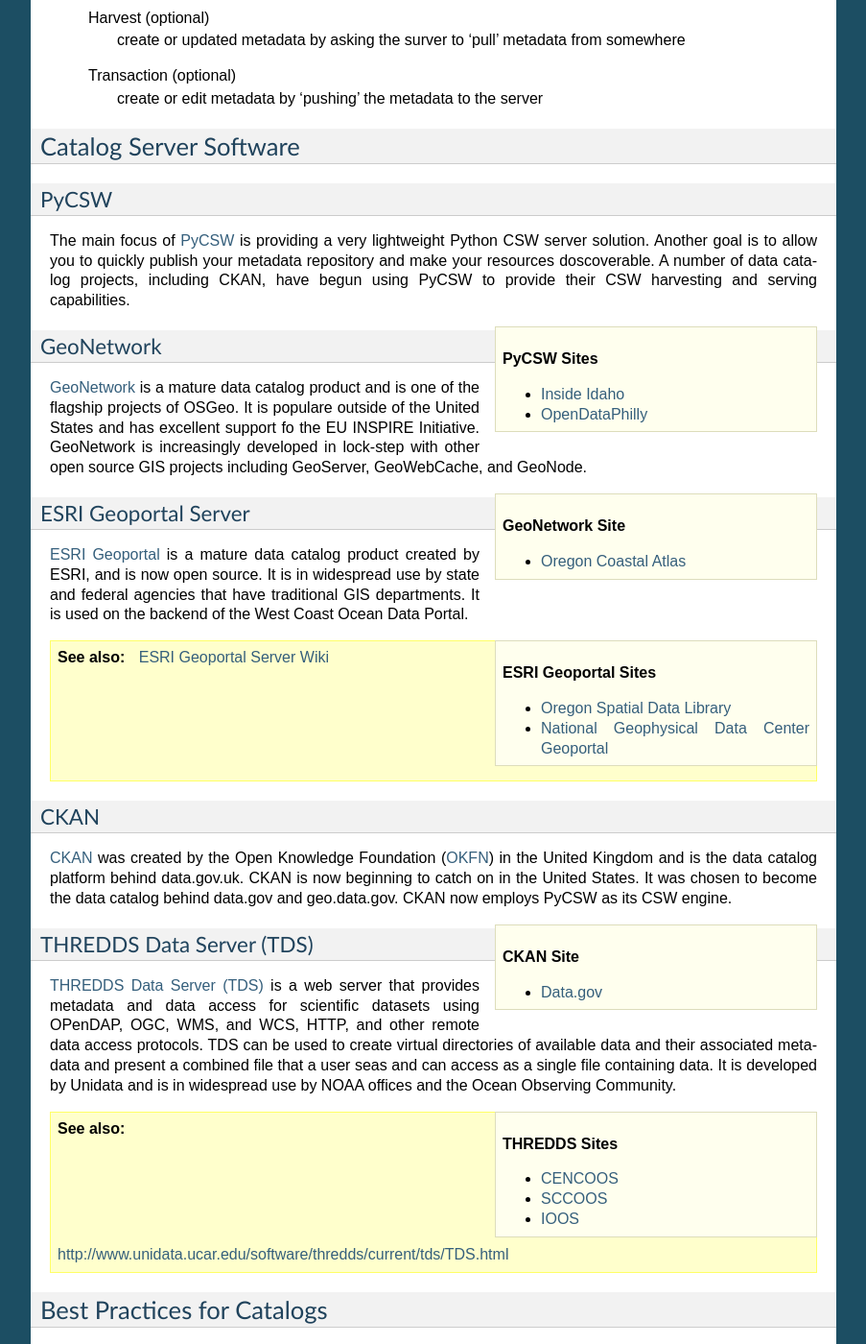
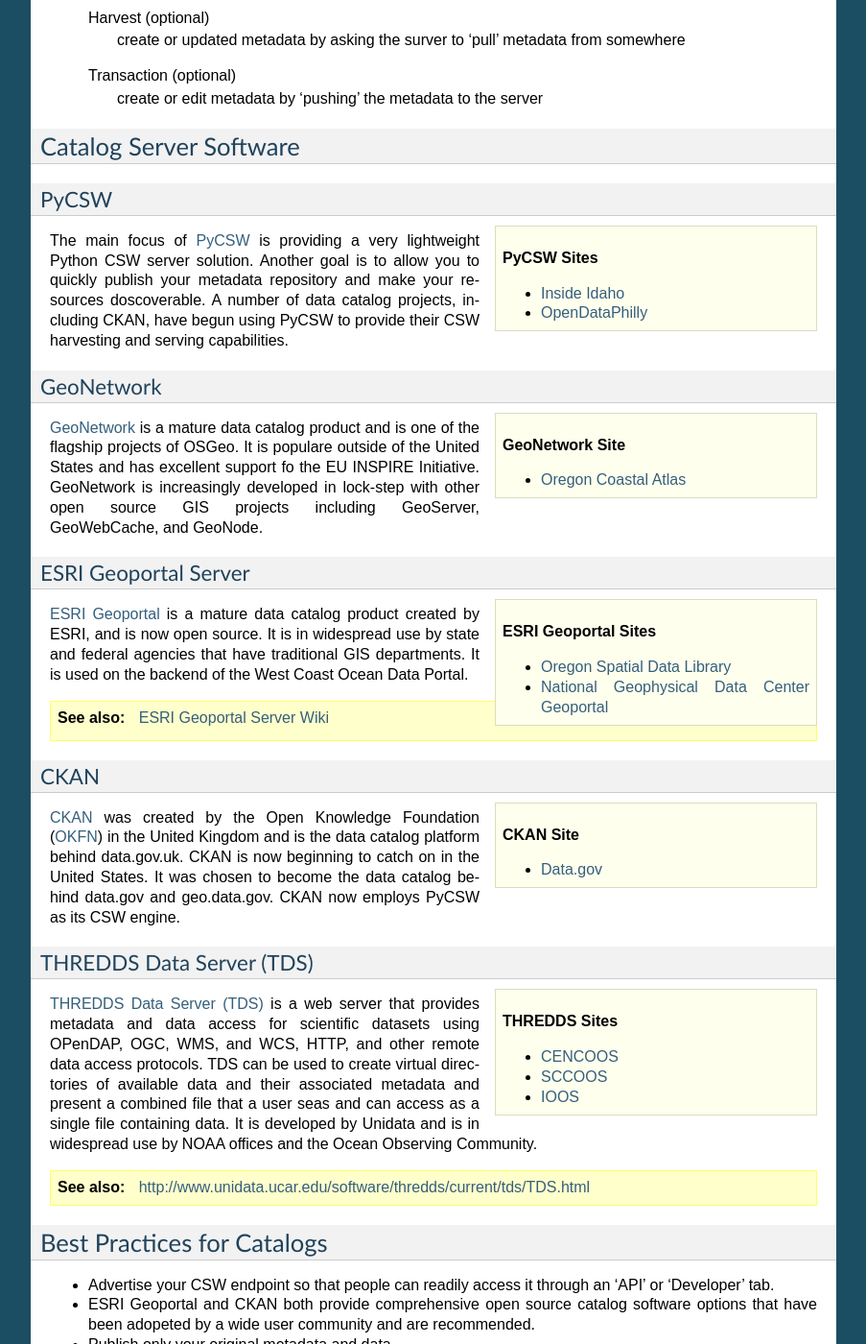
Before and after one commit to WCGA/knowledge-base, a Sphinx documentation site: the page built from docs/catalogs/catalogs.rst, in a window 1280 px wide and 1400 px high, scrolled down 1439 px. Shown: the whole window at 96% size, without its empty margins (198-1101 px from the left). Built offline with Sphinx 7.4.7, drawn with Linux system fonts in a browser that asks for light colours.

Commit message:
Fix location of sidebars

```diff
--- a/docs/catalogs/catalogs.rst
+++ b/docs/catalogs/catalogs.rst
@@ -72,33 +72,32 @@
 
 PyCSW
 -----
-
-The main focus of `PyCSW`_ is providing a very lightweight Python CSW server solution.  Another goal is to allow you to quickly publish your metadata repository and make your resources doscoverable.  A number of data catalog projects, including CKAN, have begun using PyCSW to provide their CSW harvesting and serving capabilities.
-
 .. sidebar:: PyCSW Sites
 
 	* `Inside Idaho <http://www.insideidaho.org/>`_
 	* `OpenDataPhilly <https://www.opendataphilly.org/>`_
 
+The main focus of `PyCSW`_ is providing a very lightweight Python CSW server solution.  Another goal is to allow you to quickly publish your metadata repository and make your resources doscoverable.  A number of data catalog projects, including CKAN, have begun using PyCSW to provide their CSW harvesting and serving capabilities.
+
 
 GeoNetwork
 ----------
-
-`GeoNetwork`_ is a mature data catalog product and is one of the flagship projects of OSGeo.   It is populare outside of the United States and has excellent support fo the EU INSPIRE Initiative. GeoNetwork is increasingly developed in lock-step with other open source GIS projects including GeoServer, GeoWebCache, and GeoNode.
-
 .. sidebar:: GeoNetwork Site
 
 	* `Oregon Coastal Atlas <http://www.coastalatlas.net/>`_
 
+`GeoNetwork`_ is a mature data catalog product and is one of the flagship projects of OSGeo.   It is populare outside of the United States and has excellent support fo the EU INSPIRE Initiative. GeoNetwork is increasingly developed in lock-step with other open source GIS projects including GeoServer, GeoWebCache, and GeoNode.
+
+
 ESRI Geoportal Server
 ---------------------
-
-`ESRI Geoportal`_ is a mature data catalog product created by ESRI, and is now open source.  It is in widespread use by state and federal agencies that have traditional GIS departments.  It is used on the backend of the West Coast Ocean Data Portal.
 
 .. sidebar:: ESRI Geoportal Sites
 
 	* `Oregon Spatial Data Library <http://spatialdata.oregonexplorer.info/geoportal/catalog/main/home.page>`_
 	* `National Geophysical Data Center Geoportal <http://www.ngdc.noaa.gov/metadata>`_
+
+`ESRI Geoportal`_ is a mature data catalog product created by ESRI, and is now open source.  It is in widespread use by state and federal agencies that have traditional GIS departments.  It is used on the backend of the West Coast Ocean Data Portal.
 
 .. seealso::
 
@@ -106,22 +105,23 @@
 
 CKAN
 ----
-`CKAN`_ was created by the Open Knowledge Foundation (`OKFN`_) in the United Kingdom and is the data catalog platform behind data.gov.uk.  CKAN is now beginning to catch on in the United States.  It was chosen to become the data catalog behind data.gov and geo.data.gov.  CKAN now employs PyCSW as its CSW engine.
-
 .. sidebar:: CKAN Site
 
 	* `Data.gov <http://www.data.gov/>`_
 
+`CKAN`_ was created by the Open Knowledge Foundation (`OKFN`_) in the United Kingdom and is the data catalog platform behind data.gov.uk.  CKAN is now beginning to catch on in the United States.  It was chosen to become the data catalog behind data.gov and geo.data.gov.  CKAN now employs PyCSW as its CSW engine.
+
+
 THREDDS Data Server (TDS)
 -------------------------
-
-`THREDDS Data Server (TDS)`_ is a web server that provides metadata and data access for scientific datasets using OPenDAP, OGC, WMS, and WCS, HTTP, and other remote data access protocols.  TDS can be used to create virtual directories of available data and their associated metadata and present a combined file that a user seas and can access as a single file containing data.  It is developed by Unidata and is in widespread use by NOAA offices and the Ocean Observing Community.
 
 .. sidebar:: THREDDS Sites
 
 	* `CENCOOS <http://www.cencoos.org/data/access>`_
 	* `SCCOOS <http://sccoos-obs0.ucsd.edu/thredds/catalog.html>`_
 	* `IOOS <http://catalog.ioos.us/>`_
+
+`THREDDS Data Server (TDS)`_ is a web server that provides metadata and data access for scientific datasets using OPenDAP, OGC, WMS, and WCS, HTTP, and other remote data access protocols.  TDS can be used to create virtual directories of available data and their associated metadata and present a combined file that a user seas and can access as a single file containing data.  It is developed by Unidata and is in widespread use by NOAA offices and the Ocean Observing Community.
 
 .. seealso::
 
```
